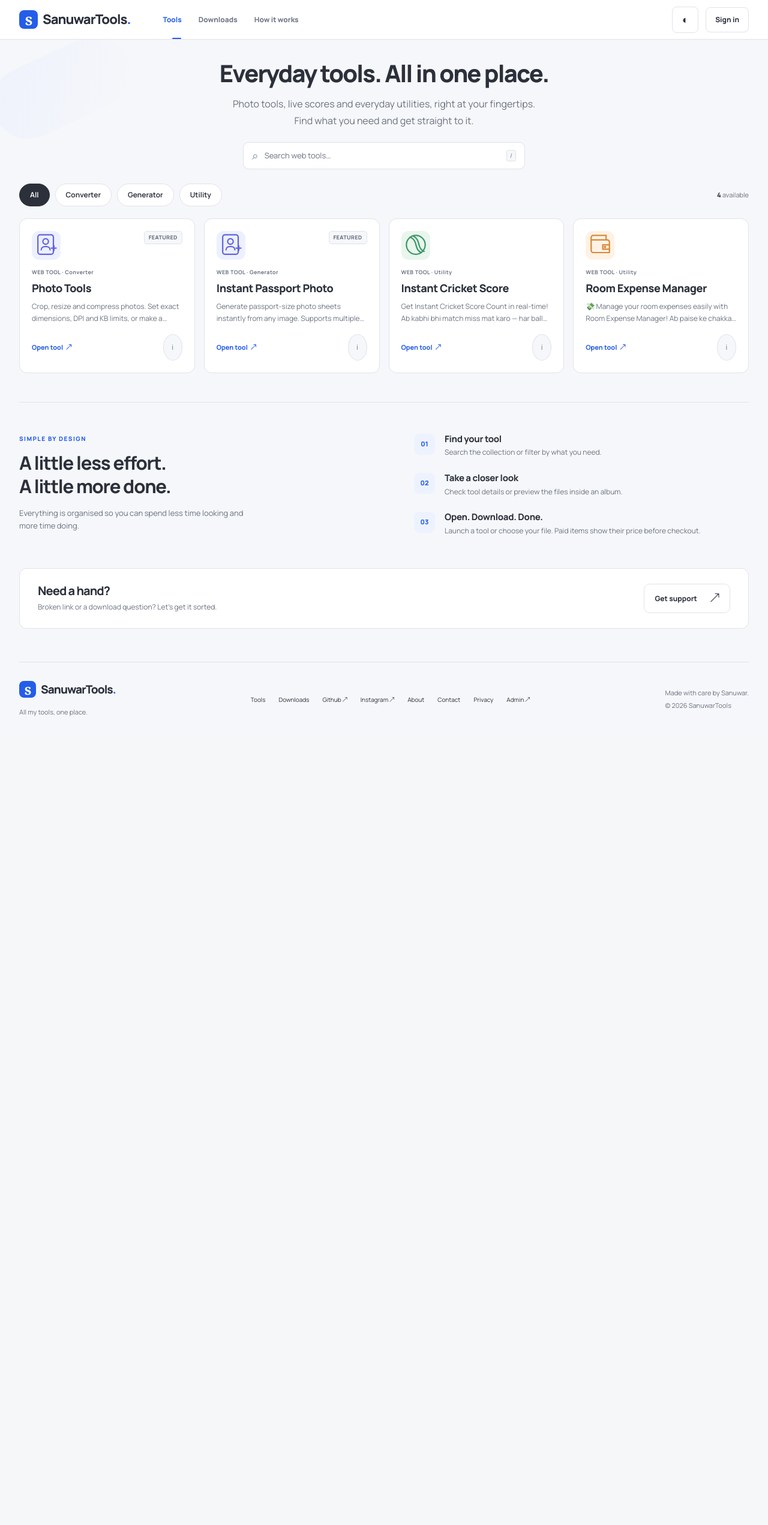
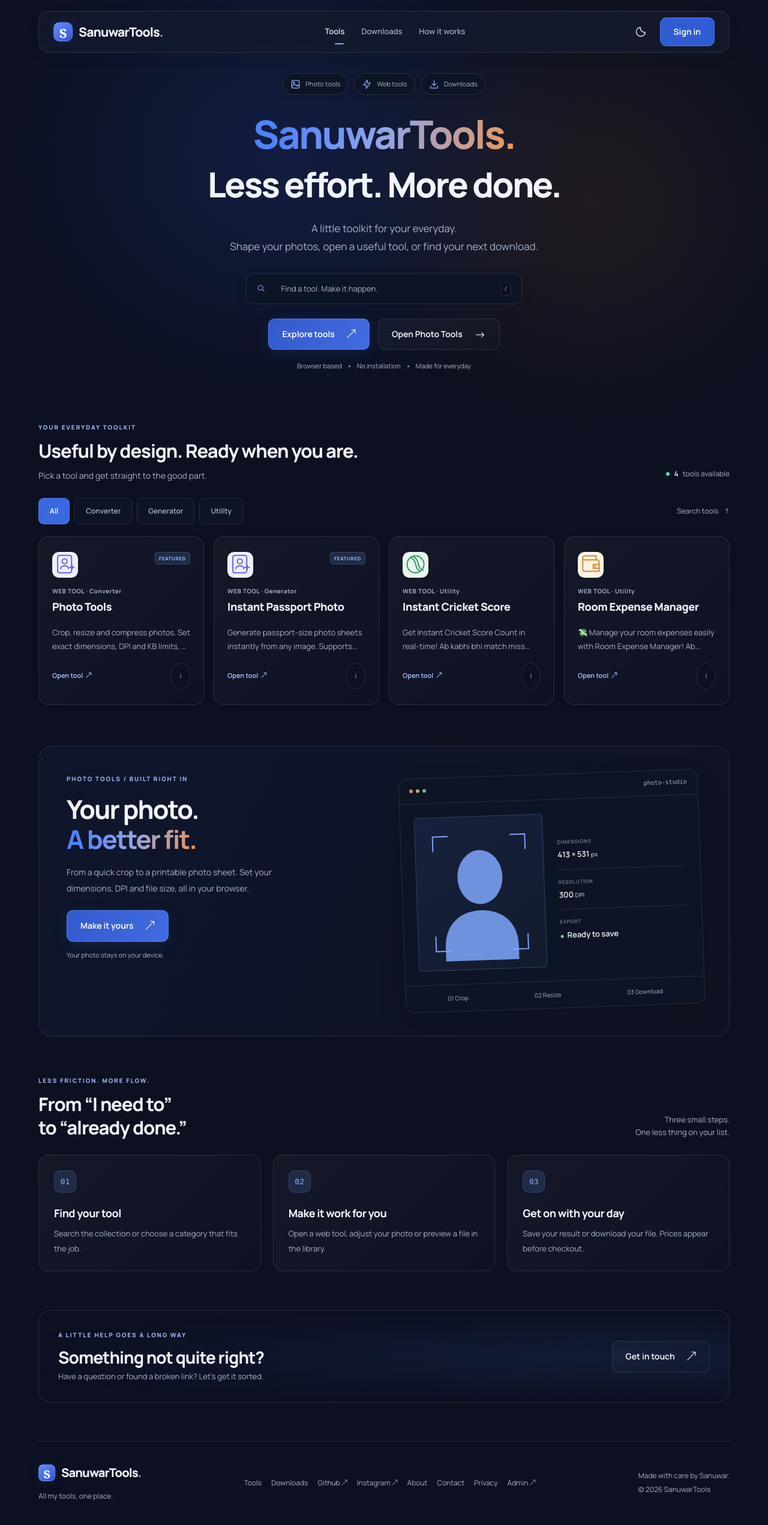
Before and after one commit to SanuwarBuilds/sanuwar-tools, a Flask app: page / in a window 1280 px wide. Shown: the whole page at 60% size. Before the commit the page ends 1194 px from the top, so only its background shows below. Run offline with Flask 3, Linux system fonts and the light colour scheme; data that the repository does not hold is empty; some libraries are stand-ins or nearby versions.

Commit message:
Redesign public site with Pro Max inspired dark glass interface

```diff
--- /dev/null
+++ b/static/assets/js/pro-ui.js
@@ -0,0 +1,16 @@
+'use strict';
+(() => {
+  const button=document.getElementById('theme-toggle');
+  const update=()=>{if(button){const dark=document.documentElement.dataset.theme==='dark';button.setAttribute('aria-label',dark?'Switch to light theme':'Switch to dark theme');button.title=button.getAttribute('aria-label');}};
+  update();new MutationObserver(update).observe(document.documentElement,{attributes:true,attributeFilter:['data-theme']});
+  if('IntersectionObserver' in window&&!matchMedia('(prefers-reduced-motion: reduce)').matches){
+    const observer=new IntersectionObserver(entries=>{entries.forEach(entry=>{if(entry.isIntersecting){entry.target.classList.add('pro-in-view');observer.unobserve(entry.target);}});},{threshold:.08});
+    document.querySelectorAll('.pro-reveal').forEach(node=>observer.observe(node));
+  }
+  const nav=document.getElementById('site-nav'),menu=document.querySelector('.menu-toggle');
+  const closeMenu=restore=>{const returnFocus=restore&&nav?.contains(document.activeElement);nav?.classList.remove('open');menu?.setAttribute('aria-expanded','false');if(returnFocus)menu.focus();};
+  if(menu)new MutationObserver(()=>menu.setAttribute('aria-label',menu.getAttribute('aria-expanded')==='true'?'Close navigation':'Open navigation')).observe(menu,{attributes:true,attributeFilter:['aria-expanded']});
+  document.addEventListener('keydown',event=>{if(event.key==='Escape')closeMenu(true);});
+  document.addEventListener('focusin',event=>{if(nav?.classList.contains('open')&&!nav.contains(event.target)&&!menu?.contains(event.target))closeMenu(false);});
+  document.addEventListener('click',event=>{if(nav?.classList.contains('open')&&!nav.contains(event.target)&&!menu?.contains(event.target))closeMenu(false);});
+})();
--- a/templates/base.html
+++ b/templates/base.html
@@ -1,5 +1,6 @@
+{% set public_ui = request.path in ('/', '/downloads', '/download.html', '/photo-tools', '/signin', '/account', '/privacy', '/about', '/contact') %}
 <!doctype html>
-<html lang="hi-Latn" data-theme="{{ public_config.get('site', {}).get('defaultTheme', 'light') }}">
+<html lang="hi-Latn" data-theme="{{ 'dark' if public_ui else public_config.get('site', {}).get('defaultTheme', 'light') }}">
 <head>
 <meta charset="utf-8"><meta name="viewport" content="width=device-width,initial-scale=1">
 <meta name="csrf-token" content="{{ csrf_token }}">
@@ -42,14 +43,15 @@
 <link rel="stylesheet" href="/assets/css/visitor-nav.css?v=1">
 {% if request.path in ('/', '/downloads', '/download.html') %}<link rel="stylesheet" href="/assets/css/catalogue.css?v=1">{% endif %}
 {% block page_styles %}{% endblock %}
+{% if public_ui %}<link rel="stylesheet" href="/assets/css/pro-max.css?v=1"><script nonce="{{ csp_nonce }}" src="/assets/js/pro-ui.js" defer></script>{% endif %}
 </head>
-<body class="studio-theme {% block bodyclass %}{% endblock %}">
+<body class="studio-theme {% if public_ui %}pro-theme {% endif %}{% block bodyclass %}{% endblock %}">
 <a class="skip-link" href="#main">Skip to content</a>
 {% block header %}
 <header class="site-header wrap">
 <a class="brand" href="/" aria-label="SanuwarTools home"><span class="brand-symbol" aria-hidden="true">s</span><span>{{ public_config.get('site', {}).get('name', 'SanuwarTools') }}<span class="brand-dot">.</span></span></a>
-<nav id="site-nav" aria-label="Main navigation"><a href="/#tools" {% if request.path == '/' %}class="active"{% endif %}>Tools</a>{% if public_config.get('downloadPage', {}).get('enabled', True) %}<a href="/downloads" {% if request.path in ('/downloads', '/download.html') %}class="active"{% endif %}>Downloads</a>{% endif %}<a href="/#how-it-works">How it works</a></nav>
-<div class="nav-actions"><button class="icon-button" id="theme-toggle" aria-label="Switch color theme">◐</button>{% if visitor %}<a class="button button-light visitor-nav" href="/account" aria-label="My account">My account</a>{% else %}<a class="button button-light visitor-nav" href="/signin">Sign in</a>{% endif %}<button class="icon-button menu-toggle" aria-controls="site-nav" aria-expanded="false" aria-label="Open navigation">☰</button></div>
+<nav id="site-nav" aria-label="Main navigation"><a href="/#tools" {% if request.path == '/' %}class="active"{% endif %}>Tools</a>{% if public_config.get('downloadPage', {}).get('enabled', True) %}<a href="/downloads" {% if request.path in ('/downloads', '/download.html') %}class="active"{% endif %}>Downloads</a>{% endif %}<a href="/#how-it-works">How it works</a>{% if public_ui %}<a class="pro-mobile-account" href="{{ '/account' if visitor else '/signin' }}">{{ 'My account' if visitor else 'Sign in with Google' }}</a>{% endif %}</nav>
+<div class="nav-actions"><button class="icon-button" id="theme-toggle" aria-label="Switch color theme">{% if public_ui %}<svg class="pro-theme-icon" aria-hidden="true" viewBox="0 0 24 24"><path d="M20.9 13A9 9 0 0 1 11 3.1 9 9 0 1 0 20.9 13Z"/></svg>{% else %}◐{% endif %}</button>{% if visitor %}<a class="button button-light visitor-nav" href="/account" aria-label="My account">My account</a>{% else %}<a class="button button-light visitor-nav" href="/signin">Sign in</a>{% endif %}<button class="icon-button menu-toggle" aria-controls="site-nav" aria-expanded="false" aria-label="Open navigation">{% if public_ui %}<svg class="pro-theme-icon" aria-hidden="true" viewBox="0 0 24 24"><path d="M4 6h16M4 12h16M4 18h16"/></svg>{% else %}☰{% endif %}</button></div>
 </header>
 {% endblock %}
 <main id="main">{% block content %}{% endblock %}</main>
--- a/templates/downloads.html
+++ b/templates/downloads.html
@@ -4,7 +4,7 @@
 {% block content %}
 
 <section class="wrap download-intro">
-  <div><span class="catalogue-eyebrow">THE DOWNLOAD LIBRARY</span><h1>Your files. One easy place.</h1><p>Find your app, explore an album, or pick up where you left off.</p></div>
+  <div><span class="catalogue-eyebrow">THE DOWNLOAD LIBRARY</span><h1>Find it. Download it.</h1><p>Apps, files and albums. All in one place.</p></div>
   <div class="download-intro-side"><a href="/purchases" class="library-purchases">Your purchases <span>↗</span></a><div id="collection-stats" class="download-summary" aria-label="Collection summary"></div></div>
 </section>
 <section class="wrap collection compact-collection" aria-label="Download collection">
--- a/templates/index.html
+++ b/templates/index.html
@@ -1,20 +1,35 @@
 {% extends 'base.html' %}
 {% block bodyclass %}home-page catalogue-theme{% endblock %}
 {% block content %}
-<section class="catalogue-hero wrap">
-  <h1>Everyday tools. <span>All in one place.</span></h1>
-  <p>Photo tools, live scores and everyday utilities, right at your fingertips.<br class="desktop-break"> Find what you need and get straight to it.</p>
+{% set photo_tools = public_config.get('tools', []) | selectattr('id', 'equalto', 'builtin-photo-tools') | list %}
+<section class="pro-hero wrap">
+  <div class="pro-capabilities" aria-label="Explore SanuwarTools">
+    {% if photo_tools %}<a href="/photo-tools"><svg aria-hidden="true" viewBox="0 0 24 24"><rect x="3" y="3" width="18" height="18" rx="4"/><circle cx="8" cy="8" r="1.5"/><path d="m3 17 6-6 5 5 3-3 4 4"/></svg>Photo tools</a>{% endif %}
+    <a href="#tools"><svg aria-hidden="true" viewBox="0 0 24 24"><path d="m13 2-9 12h7l-1 8 10-13h-7z"/></svg>Web tools</a>
+    {% if public_config.get('downloadPage', {}).get('enabled', True) %}<a href="/downloads"><svg aria-hidden="true" viewBox="0 0 24 24"><path d="M12 3v12m-5-5 5 5 5-5M4 16v5h16v-5"/></svg>Downloads</a>{% endif %}
+  </div>
+  <h1><span class="pro-gradient">SanuwarTools.</span><span>Less effort. More done.</span></h1>
+  <p>A little toolkit for your everyday.<br>Shape your photos, open a useful tool, or find your next download.</p>
+  <label class="pro-search" for="tool-search"><svg aria-hidden="true" viewBox="0 0 24 24"><circle cx="10.5" cy="10.5" r="6.5"/><path d="m16 16 4 4"/></svg><input type="search" id="tool-search" placeholder="Find a tool. Make it happen." aria-label="Search tools"><kbd>/</kbd></label>
+  <div class="pro-hero-actions"><a class="button button-orange" href="#tools">Explore tools <span aria-hidden="true">↗</span></a>{% if photo_tools %}<a class="button button-light" href="/photo-tools">Open Photo Tools <span aria-hidden="true">→</span></a>{% endif %}</div>
+  <div class="pro-reassurance"><span>Browser based</span><i aria-hidden="true"></i><span>No installation</span><i aria-hidden="true"></i><span>Made for everyday</span></div>
 </section>
-<section class="wrap catalogue-collection" id="tools" aria-label="Web tools">
-  <div class="catalogue-search"><label class="search-box"><span aria-hidden="true">⌕</span><input type="search" id="tool-search" placeholder="Search web tools…" aria-label="Search tools"><kbd>/</kbd></label></div>
-  <div class="catalogue-filters"><div class="filter-tabs" id="categories" role="group" aria-label="Filter tools"></div><span class="catalogue-count"><b id="tool-total">{{ public_config.get('tools', []) | length }}</b> available</span></div>
+<section class="wrap catalogue-collection pro-collection" id="tools" aria-label="Web tools">
+  <div class="pro-section-heading"><div><span class="catalogue-eyebrow">YOUR EVERYDAY TOOLKIT</span><h2>Useful by design.<br class="pro-mobile-break"> Ready when you are.</h2><p>Pick a tool and get straight to the good part.</p></div><span class="pro-live"><span aria-hidden="true"></span><b id="tool-total">{{ public_config.get('tools', []) | length }}</b> tools available</span></div>
+  <div class="catalogue-filters"><div class="filter-tabs" id="categories" role="group" aria-label="Filter tools"></div><a class="pro-clear-search" href="#tool-search">Search tools <span aria-hidden="true">↑</span></a></div>
   <div class="tool-grid" id="tools-grid" aria-live="polite">{% include '_initial_tools.html' %}</div>
   <div id="widgets" class="widget-grid"></div>
 </section>
-<section class="wrap catalogue-help" id="how-it-works">
-  <div class="catalogue-help-intro"><span class="catalogue-eyebrow">SIMPLE BY DESIGN</span><h2>A little less effort.<br>A little more done.</h2><p>Everything is organised so you can spend less time looking and more time doing.</p></div>
-  <div class="catalogue-help-steps"><article><span>01</span><div><h3>Find your tool</h3><p>Search the collection or filter by what you need.</p></div></article><article><span>02</span><div><h3>Take a closer look</h3><p>Check tool details or preview the files inside an album.</p></div></article><article><span>03</span><div><h3>Open. Download. Done.</h3><p>Launch a tool or choose your file. Paid items show their price before checkout.</p></div></article></div>
+{% if photo_tools %}
+<section class="wrap pro-photo-feature pro-reveal" aria-labelledby="photo-feature-title">
+  <div class="pro-photo-copy"><span class="catalogue-eyebrow">PHOTO TOOLS / BUILT RIGHT IN</span><h2 id="photo-feature-title">Your photo.<br><span class="pro-gradient">A better fit.</span></h2><p>From a quick crop to a printable photo sheet. Set your dimensions, DPI and file size, all in your browser.</p><a href="/photo-tools" class="button button-orange">Make it yours <span aria-hidden="true">↗</span></a><span class="pro-local-note">Your photo stays on your device.</span></div>
+  <div class="pro-photo-graphic" aria-hidden="true"><div class="pro-graphic-top"><div><i></i><i></i><i></i></div><span>photo-studio</span></div><div class="pro-graphic-workspace"><div class="pro-portrait"><svg viewBox="0 0 200 240" fill="none"><path d="M35 240v-24c0-42 28-65 65-65s65 23 65 65v24" fill="currentColor"/><ellipse cx="100" cy="92" rx="40" ry="48" fill="currentColor"/><path d="M18 45V18h27m110 0h27v27M18 195v27h27m110 0h27v-27" stroke="#87a8ff" stroke-width="2"/></svg></div><div class="pro-graphic-specs"><span>DIMENSIONS<strong>413 × 531 <small>px</small></strong></span><span>RESOLUTION<strong>300 <small>DPI</small></strong></span><span>EXPORT<strong><em></em> Ready to save</strong></span></div></div><div class="pro-graphic-bottom"><span>01 Crop</span><span>02 Resize</span><span>03 Download</span></div></div>
 </section>
-<section class="wrap catalogue-support"><div><h2>Need a hand?</h2><p>Broken link or a download question? Let's get it sorted.</p></div><a class="button button-light" href="/contact">Get support <span>↗</span></a></section>
+{% endif %}
+<section class="wrap catalogue-help pro-reveal" id="how-it-works">
+  <div class="pro-section-heading"><div><span class="catalogue-eyebrow">LESS FRICTION. MORE FLOW.</span><h2>From “I need to”<br>to “already done.”</h2></div><p>Three small steps.<br>One less thing on your list.</p></div>
+  <div class="pro-steps"><article><span>01</span><h3>Find your tool</h3><p>Search the collection or choose a category that fits the job.</p></article><article><span>02</span><h3>Make it work for you</h3><p>Open a web tool, adjust your photo or preview a file in the library.</p></article><article><span>03</span><h3>Get on with your day</h3><p>Save your result or download your file. Prices appear before checkout.</p></article></div>
+</section>
+<section class="wrap catalogue-support pro-reveal"><div><span class="catalogue-eyebrow">A LITTLE HELP GOES A LONG WAY</span><h2>Something not quite right?</h2><p>Have a question or found a broken link? Let’s get it sorted.</p></div><a class="button button-light" href="/contact">Get in touch <span aria-hidden="true">↗</span></a></section>
 {% endblock %}
 {% block scripts %}<script nonce="{{ csp_nonce }}" src="/assets/js/main.js" defer></script>{% endblock %}
```
Also changed, not shown: docs/PRO_MAX_DESIGN.md (added, +11 -0 lines), static/assets/css/pro-max.css (added).
